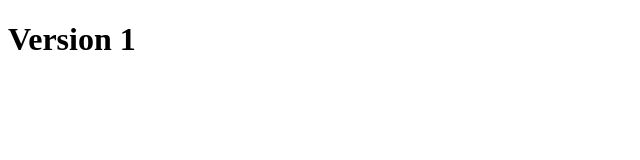
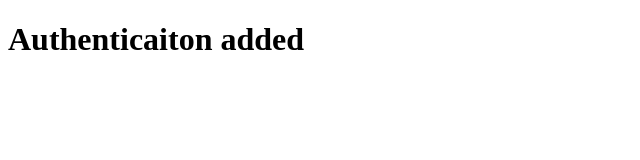
Before and after one commit to AdarshYajaman/GitBasics, a plain HTML site: page index.html in a window 1280 px wide. Shown: the whole page, without its empty margins (0-640 px from the left). Drawn offline with Linux system fonts and the light colour scheme.

```diff
--- a/index.html
+++ b/index.html
@@ -8,6 +8,6 @@
     <link rel="stylesheet" href="style.css" />
   </head>
   <body>
-    <h1>Version 1</h1>
+    <h1>Authenticaiton added</h1>
   </body>
 </html>
```
Also changed, not shown: Notes.txt, auth.js (added).
